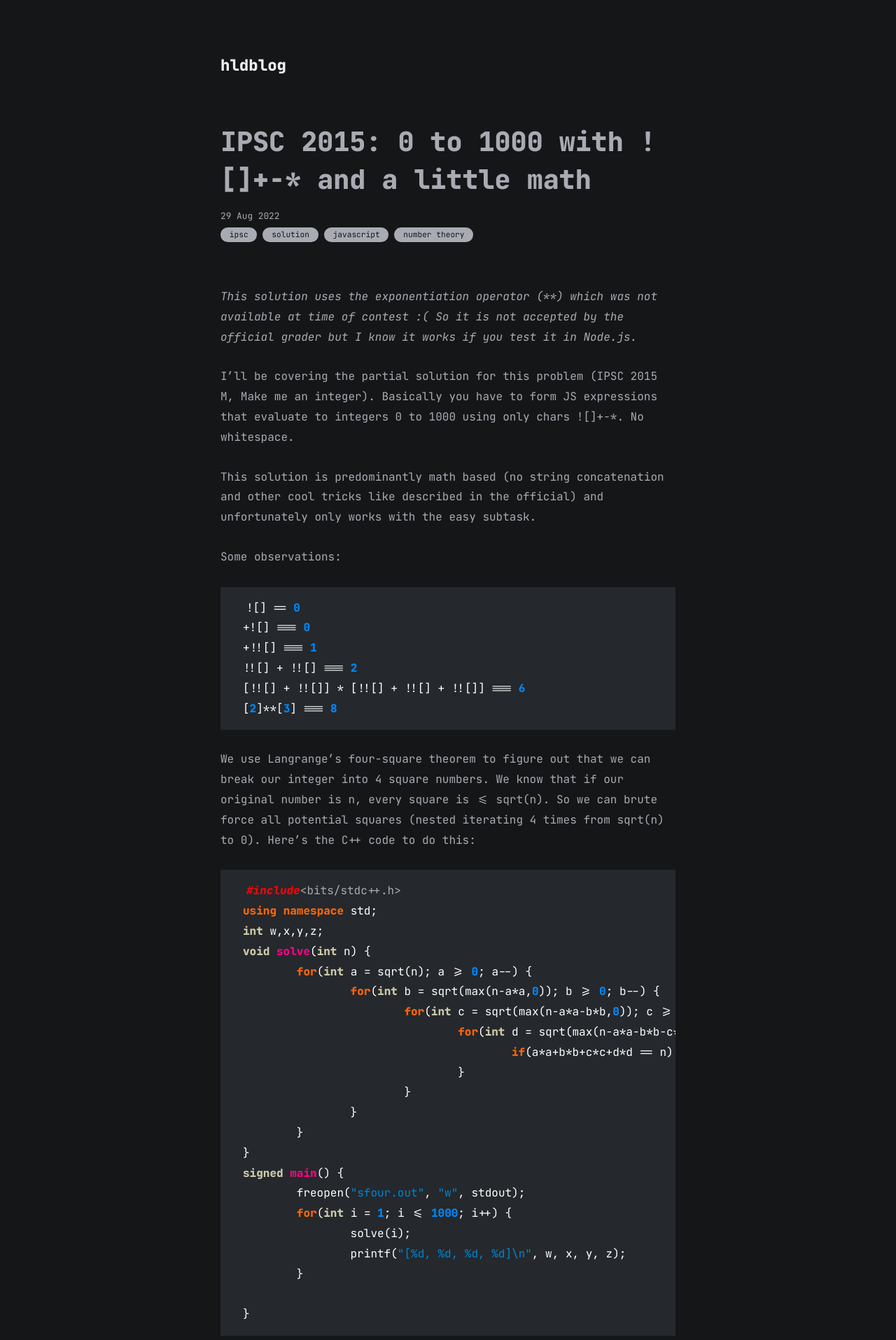
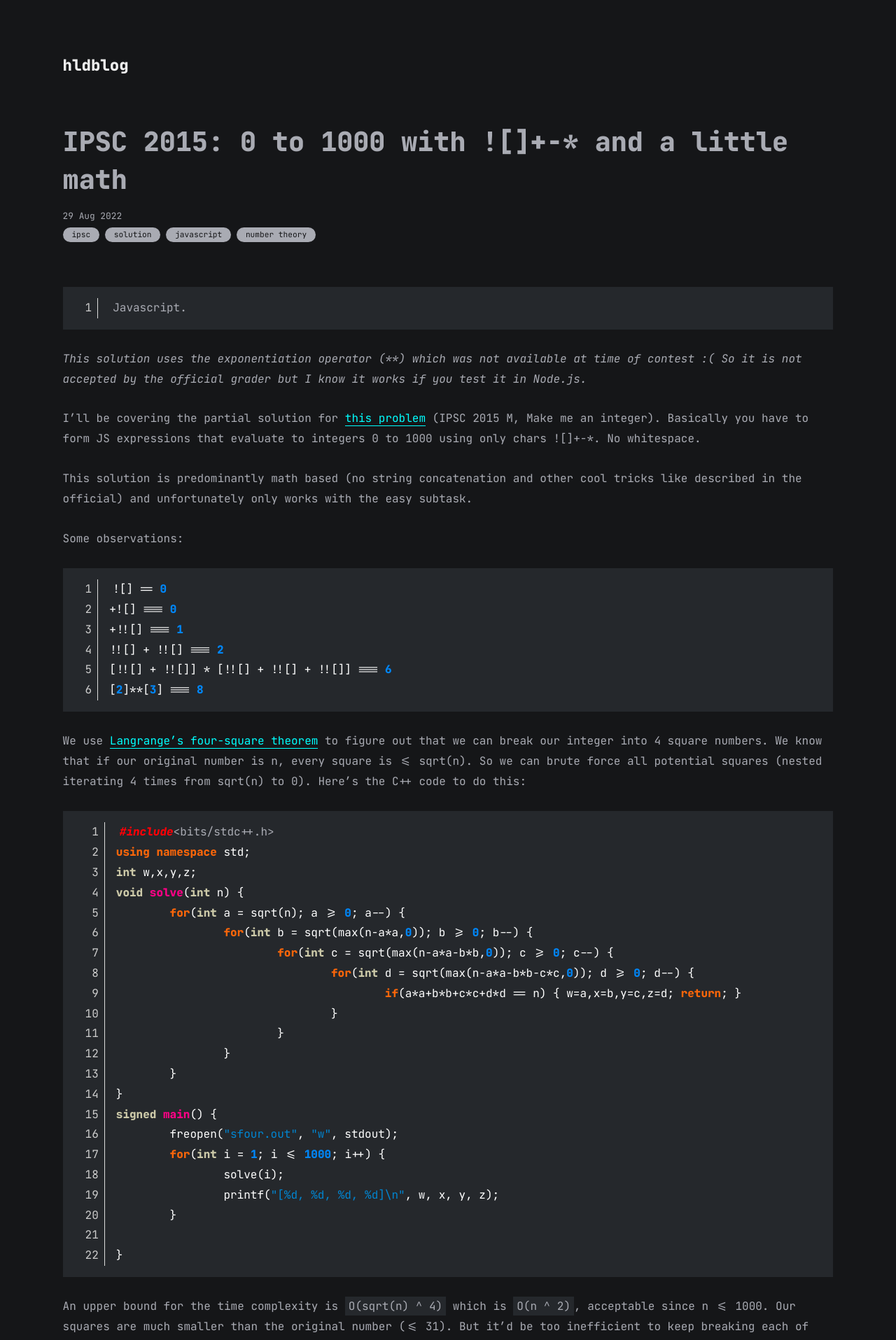
Before and after one commit to heavylightdecomp/blog, a Jekyll site: the page built from all_collections/_posts/2022-08-29-ipsc-2015-makeint.md, in a window 1280 px wide. Shown: the top 1915 px of the page at 70% size. Built offline with Jekyll 4.4.1, drawn with Linux system fonts in a browser that asks for light colours; some of the changed text lies outside the part shown.

Commit message:
major css overhaul :skull:

````diff
--- a/_layouts/post.html
+++ b/_layouts/post.html
@@ -15,6 +15,7 @@
           </div>
         </div>
         <div class="content">{{content}}</div>
+		<script src="{{site.baseurl}}/assets/js/linenum.js"></script>
       </section>
       {% include footer.html %}
     </main>
--- a/all_collections/_posts/2022-08-29-ipsc-2015-makeint.md
+++ b/all_collections/_posts/2022-08-29-ipsc-2015-makeint.md
@@ -4,9 +4,12 @@ title: "IPSC 2015: 0 to 1000 with ![]+-* and a little math"
 date: 2022-08-29
 categories: ["ipsc", "solution", "javascript", "number theory"]
 ---
+```
+Javascript.
+```
 *This solution uses the exponentiation operator (\*\*) which was not available at time of contest :( So it is not accepted by the official grader but I know it works if you test it in Node.js.*
 
-I'll be covering the partial solution for this problem (IPSC 2015 M, Make me an integer). Basically you have to form JS expressions that evaluate to integers 0 to 1000 using only chars ![]+-*. No whitespace.
+I'll be covering the partial solution for [this problem](https://ipsc.ksp.sk/2015/real/problems/m.html) (IPSC 2015 M, Make me an integer). Basically you have to form JS expressions that evaluate to integers 0 to 1000 using only chars ![]+-*. No whitespace.
 
 This solution is predominantly math based (no string concatenation and other cool tricks like described in the official) and unfortunately only works with the easy subtask.
 
@@ -20,7 +23,7 @@ Some observations:
 [2]**[3] === 8
 ```
 
-We use Langrange's four-square theorem to figure out that we can break our integer into 4 square numbers. We know that if our original number is n, every square is <= sqrt(n). So we can brute force all potential squares (nested iterating 4 times from sqrt(n) to 0). Here's the C++ code to do this:
+We use [Langrange's four-square theorem](https://en.wikipedia.org/wiki/Lagrange%27s_four-square_theorem) to figure out that we can break our integer into 4 square numbers. We know that if our original number is n, every square is <= sqrt(n). So we can brute force all potential squares (nested iterating 4 times from sqrt(n) to 0). Here's the C++ code to do this:
 
 ```cpp
 #include<bits/stdc++.h>
--- a/assets/css/post.css
+++ b/assets/css/post.css
@@ -45,8 +45,8 @@ header {
 }
 main {
   margin: 0 auto;
-  max-width: 650px;
-  padding: 3rem 0 4rem 0;
+  max-width: 100000px;
+  padding: 3rem 7% 4rem 7%;
 }
 .article {
   margin-bottom: 3rem;
@@ -182,6 +182,41 @@ main {
   background-color: var(--gray-3);
 }
 
+pre { white-space: pre; overflow-x: scroll; }
+
+/* pre {
+	.line-number {
+		display: block;
+		float: left;
+		margin: 0 1em 0 -1em;
+		border-right: 1px solid #ddd;
+		text-align: right;
+		span {
+		  display: block;
+		  padding: 0 .5em 0 1em;
+		  color: #ccc;
+		}
+	  }
+} */
+
+pre .line-number {
+	display: block;
+	float: left;
+    margin: 0 1em 0 -1em;
+    border-right: 1px solid #ddd;
+    text-align: right;
+}
+
+pre .line-number span:not(.language-plaintext) {
+	display: block;
+    padding: 0 .5em 0 1em;
+    color: #ccc;
+}
+
+pre .cl:not(.language-plaintext) {
+	display: block;
+	clear: both;
+}
 /* lbox */
 
 .content img {
--- /dev/null
+++ b/assets/js/linenum.js
@@ -0,0 +1,12 @@
+(function() {
+	var pre = document.getElementsByTagName('pre'),
+	  pl = pre.length;
+	for (var i = 0; i < pl; i++) {
+	  pre[i].innerHTML = '<span class="line-number"></span>' + pre[i].innerHTML + '<span class="cl"></span>';
+	  var num = pre[i].innerHTML.split(/\n/).length;
+	  for (var j = 0; j < (num - 1); j++) {
+		var line_num = pre[i].getElementsByTagName('span')[0];
+		line_num.innerHTML += '<span>' + (j + 1) + '</span>';
+	  }
+	}
+  })();
````
